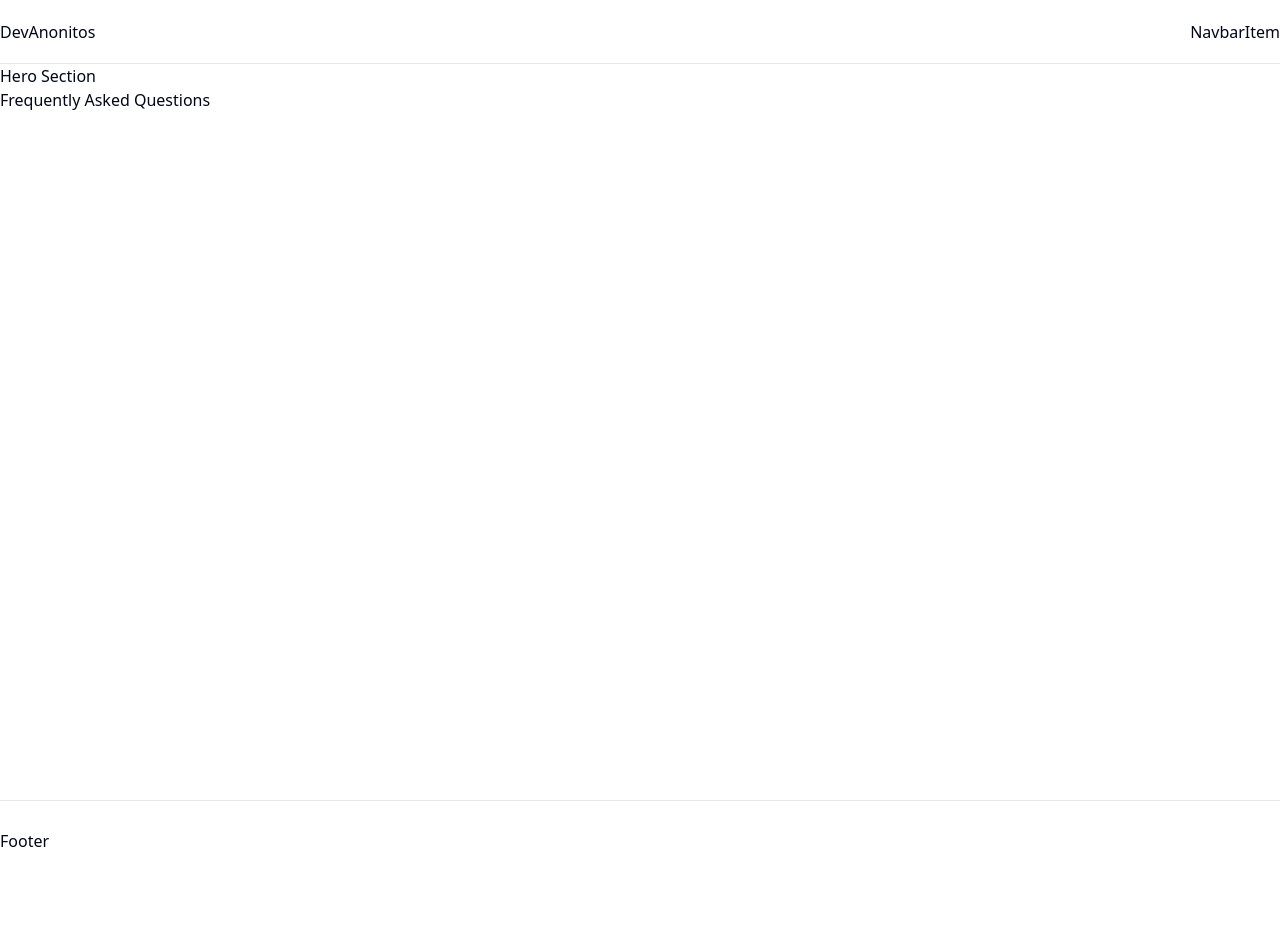
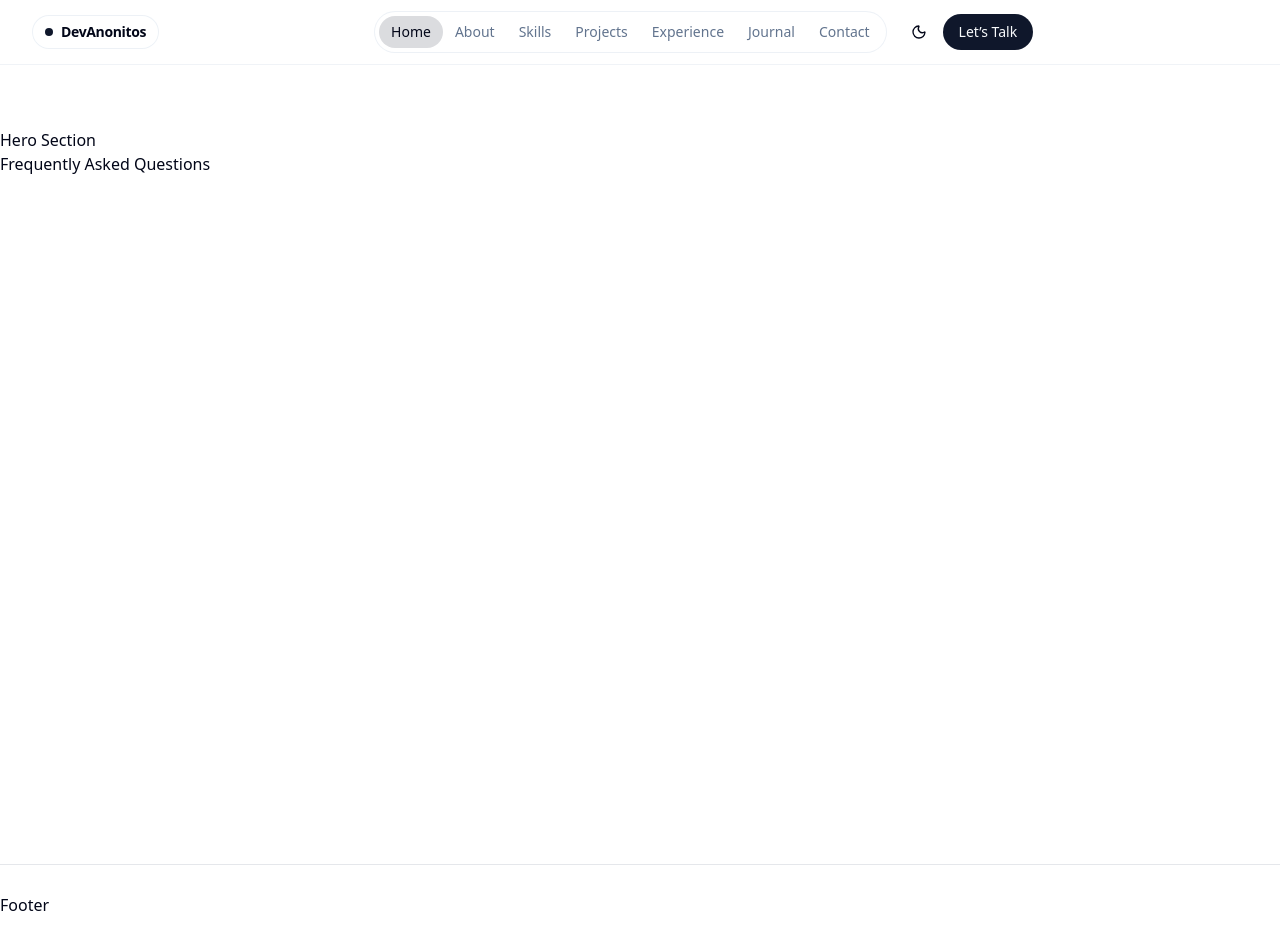
Before and after one commit to DevAnonitos/devanonitos-portfolio, a Next.js app: page / in a window 1280 px wide. Before the commit the page ends 880 px from the top, so only its background shows below. Built offline with nearby package versions, Linux system fonts and the light colour scheme.

Commit message:
feat(navbar): build modern responsive navigation experience

```diff
--- a/components/layout/AppLayout.tsx
+++ b/components/layout/AppLayout.tsx
@@ -10,7 +10,7 @@ const AppLayout = ({ children }: AppLayoutProps) => {
   return (
     <div className='relative flex min-h-screen flex-col'>
       <Navbar />
-      <main className='flex-grow'>{children}</main>
+      <main className='flex-grow pt-16'>{children}</main>
       <Footer />
     </div>
   )
--- a/components/layout/Navbar/MobileMenu.tsx
+++ b/components/layout/Navbar/MobileMenu.tsx
@@ -1,14 +1,81 @@
-import React from 'react';
+'use client'
 
-const MobileMenu = () => {
+import Link from 'next/link'
+import { X } from 'lucide-react'
+import { Button } from '@/components/ui/button'
+import { cn } from '@/lib/utils'
+
+type NavLink = {
+  label: string
+  href: string
+}
+
+interface MobileMenuProps {
+  isOpen: boolean
+  onClose: () => void
+  links: NavLink[]
+  activeHref: string
+  ctaHref: string
+  ctaLabel: string
+}
+
+const MobileMenu = ({
+  isOpen,
+  onClose,
+  links,
+  activeHref,
+  ctaHref,
+  ctaLabel,
+}: MobileMenuProps) => {
+  if (!isOpen) return null
+
   return (
-    <div className="fixed inset-0 z-[60] bg-background/80 backdrop-blur-sm md:hidden">
-      {/* Mobile Navigation Links and Overlay logic */}
-      <div className="fixed inset-y-0 right-0 w-full max-w-sm bg-background p-6 shadow-lg">
-        {/* Close Button & Links */}
+    <div className='fixed inset-0 z-[60] bg-background/80 backdrop-blur-sm md:hidden'>
+      <button
+        className='absolute inset-0 h-full w-full cursor-default'
+        onClick={onClose}
+        aria-label='Close mobile menu overlay'
+      />
+
+      <div className='fixed inset-y-0 right-0 z-10 w-full max-w-sm border-l border-border/50 bg-background p-6 shadow-2xl'>
+        <div className='mb-8 flex items-center justify-between'>
+          <p className='text-sm font-semibold tracking-wide text-muted-foreground'>Menu</p>
+          <Button variant='ghost' size='icon-sm' onClick={onClose} aria-label='Close menu'>
+            <X className='size-4' />
+          </Button>
+        </div>
+
+        <ul className='space-y-2'>
+          {links.map((link) => {
+            const isActive = activeHref === link.href
+
+            return (
+              <li key={link.href}>
+                <Link
+                  href={link.href}
+                  onClick={onClose}
+                  className={cn(
+                    'block rounded-xl border px-4 py-3 text-base font-medium transition',
+                    isActive
+                      ? 'border-primary/30 bg-primary/10 text-foreground'
+                      : 'border-transparent text-muted-foreground hover:border-border/60 hover:bg-muted/60 hover:text-foreground',
+                  )}
+                >
+                  {link.label}
+                </Link>
+              </li>
+            )
+          })}
+        </ul>
+
+        <Button asChild className='mt-8 w-full rounded-xl'>
+          <Link href={ctaHref} onClick={onClose}>
+            {ctaLabel}
+          </Link>
+        </Button>
       </div>
     </div>
-  );
-};
+  )
+}
 
-export default MobileMenu;
+export default MobileMenu
--- a/components/layout/Navbar/Navbar.tsx
+++ b/components/layout/Navbar/Navbar.tsx
@@ -1,17 +1,21 @@
-import React from 'react'
+import Link from 'next/link'
 import NavbarItem from './NavbarItem'
-import { ThemeToggle } from '../../shared'
 
 const Navbar = () => {
   return (
-    <nav className='navbar'>
-      <div className='container mx-auto flex items-center justify-between'>
-        <div>
+    <header className='fixed top-0 z-50 w-full border-b border-border/50 bg-background/70 backdrop-blur-xl supports-[backdrop-filter]:bg-background/60'>
+      <nav aria-label='Main navigation' className='mx-auto flex h-16 w-full max-w-7xl items-center justify-between px-4 sm:px-6 lg:px-8'>
+        <Link
+          href='/'
+          className='group inline-flex items-center gap-2 rounded-full border border-border/60 bg-card/70 px-3 py-1.5 text-sm font-semibold tracking-tight transition hover:border-primary/40 hover:bg-card'
+        >
+          <span className='h-2 w-2 rounded-full bg-primary transition group-hover:scale-110' />
           DevAnonitos
-        </div>
+        </Link>
+
         <NavbarItem />
-      </div>
-    </nav>
+      </nav>
+    </header>
   )
 }
 
--- a/components/layout/Navbar/NavbarItem.tsx
+++ b/components/layout/Navbar/NavbarItem.tsx
@@ -1,11 +1,98 @@
-import React from 'react';
-import Link from 'next/link';
-import { NAV_LINKS } from '@/constants';
-import { Button } from '@/components/ui/button';
+'use client'
+
+import Link from 'next/link'
+import { useEffect, useMemo, useState } from 'react'
+import { Menu } from 'lucide-react'
+import { usePathname } from 'next/navigation'
+import { NAV_CTA, NAV_LINKS } from '@/constants'
+import { Button } from '@/components/ui/button'
+import { ThemeToggle } from '@/components/shared'
+import { cn } from '@/lib/utils'
+import MobileMenu from './MobileMenu'
 
 const NavbarItem = () => {
+  const pathname = usePathname()
+  const [isOpen, setIsOpen] = useState(false)
+
+  const activeHref = useMemo(() => {
+    if (pathname === '/') return '/'
+
+    const exactMatch = NAV_LINKS.find((link) => link.href === pathname)
+    if (exactMatch) return exactMatch.href
+
+    const sectionMatch = NAV_LINKS.find(
+      (link) => link.href.startsWith('/#') && pathname.startsWith('/'),
+    )
+
+    return sectionMatch?.href ?? pathname
+  }, [pathname])
+
+  useEffect(() => {
+    document.body.style.overflow = isOpen ? 'hidden' : ''
+
+    return () => {
+      document.body.style.overflow = ''
+    }
+  }, [isOpen])
+
   return (
-    <div>NavbarItem</div>
+    <>
+      <div className='hidden items-center gap-2 md:flex'>
+        <ul className='mr-2 flex items-center rounded-full border border-border/60 bg-card/60 p-1'>
+          {NAV_LINKS.map((link) => {
+            const isActive = link.href === activeHref
+
+            return (
+              <li key={link.href}>
+                <Link
+                  href={link.href}
+                  className={cn(
+                    'inline-flex rounded-full px-3 py-1.5 text-sm font-medium transition-colors',
+                    isActive
+                      ? 'bg-primary/15 text-foreground'
+                      : 'text-muted-foreground hover:text-foreground',
+                  )}
+                >
+                  {link.label}
+                </Link>
+              </li>
+            )
+          })}
+        </ul>
+
+        <ThemeToggle />
+
+        <Button asChild className='rounded-full'>
+          <Link href={NAV_CTA.href}>{NAV_CTA.label}</Link>
+        </Button>
+      </div>
+
+      <div className='flex items-center gap-1 md:hidden'>
+        <ThemeToggle />
+        <Button
+          variant='outline'
+          size='icon-sm'
+          className='rounded-full'
+          onClick={() => setIsOpen(true)}
+          aria-label='Open menu'
+          aria-expanded={isOpen}
+          aria-controls='mobile-navbar-menu'
+        >
+          <Menu className='size-4' />
+        </Button>
+      </div>
+
+      <div id='mobile-navbar-menu'>
+        <MobileMenu
+          isOpen={isOpen}
+          onClose={() => setIsOpen(false)}
+          links={NAV_LINKS}
+          activeHref={activeHref}
+          ctaHref={NAV_CTA.href}
+          ctaLabel={NAV_CTA.label}
+        />
+      </div>
+    </>
   )
 }
 
--- a/constants/navigation.ts
+++ b/constants/navigation.ts
@@ -2,29 +2,34 @@
  * Navigation links for Header, Footer, and Sidebars
  */
 export const NAV_LINKS = [
-  { label: "Home", href: "/" },
-  { label: "About", href: "/#about" },
-  { label: "Skills", href: "/#skills" },
-  { label: "Projects", href: "/#projects" },
-  { label: "Experience", href: "/#experience" },
-  { label: "Journal", href: "/#journal" },
-  { label: "Contact", href: "/#contact" },
-];
+  { label: 'Home', href: '/' },
+  { label: 'About', href: '/#about' },
+  { label: 'Skills', href: '/#skills' },
+  { label: 'Projects', href: '/#projects' },
+  { label: 'Experience', href: '/#experience' },
+  { label: 'Journal', href: '/#journal' },
+  { label: 'Contact', href: '/#contact' },
+]
+
+export const NAV_CTA = {
+  label: 'Let’s Talk',
+  href: '/#contact',
+}
 
 export const FOOTER_LINKS = [
   {
-    title: "Project",
+    title: 'Project',
     links: [
-      { label: "Case Studies", href: "/projects" },
-      { label: "Open Source", href: "/open-source" },
+      { label: 'Case Studies', href: '/projects' },
+      { label: 'Open Source', href: '/open-source' },
     ],
   },
   {
-    title: "Company",
+    title: 'Company',
     links: [
-      { label: "About Me", href: "/abouts" },
-      { label: "Services", href: "/services" },
-      { label: "Privacy Policy", href: "/privacy" },
+      { label: 'About Me', href: '/abouts' },
+      { label: 'Services', href: '/services' },
+      { label: 'Privacy Policy', href: '/privacy' },
     ],
   },
-];
+]
```
